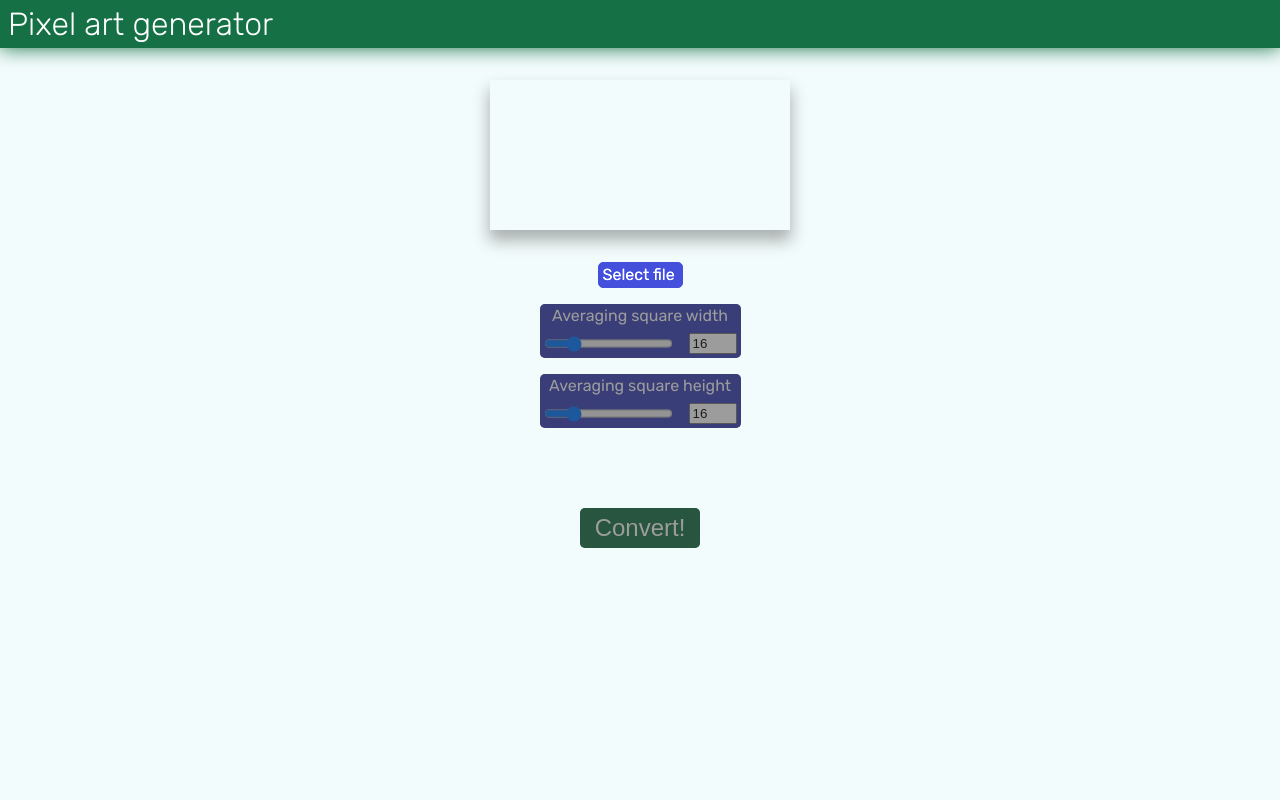
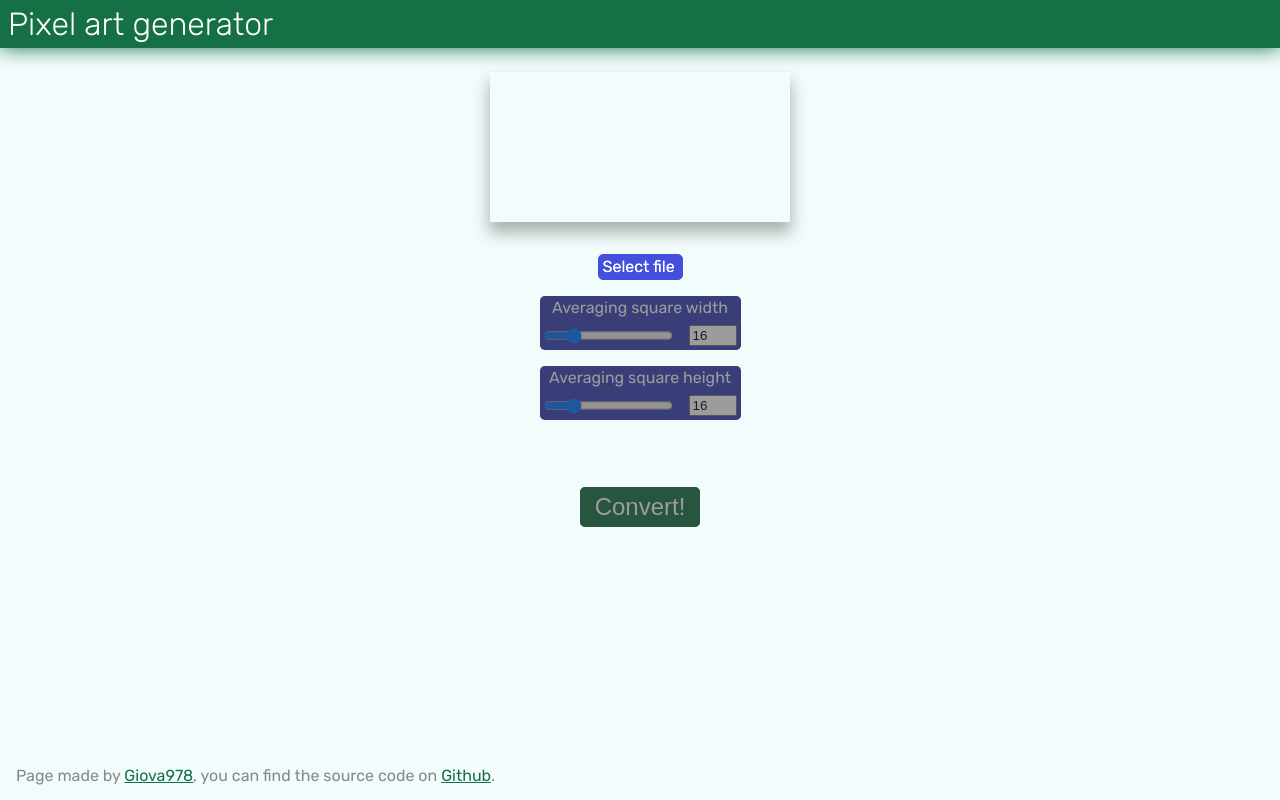
Before and after one commit to Giova978/MCpixelart, a SvelteKit app: page / in a window 1280 px wide. Built offline with nearby package versions, Linux system fonts and the light colour scheme.

Commit message:
Added footer

```diff
--- /dev/null
+++ b/src/routes/+layout.svelte
@@ -0,0 +1,26 @@
+<slot />
+
+<footer>
+	<p>Page made by <a href="https://github.com/Giova978">Giova978</a>, you can find the source code on
+    <a href="https://github.com/Giova978/MCpixelart">Github</a>.
+</p>
+</footer>
+
+<style lang="scss">
+footer {
+	box-sizing: border-box;
+	width: 100%;
+	position: absolute;
+	bottom: 0;
+	padding-bottom: 1rem;
+	padding-left: 1rem;
+
+	p {
+		color: rgb(136, 136, 136);
+	}
+
+	a {
+		color: rgb(21, 113, 69);
+	}
+}
+</style>
--- a/src/routes/+page.svelte
+++ b/src/routes/+page.svelte
@@ -148,7 +148,7 @@ nav {
 }
 
 main {
-	margin-top: 2rem;
+	margin-top: 1.5rem;
 }
 
 .disabled {
@@ -253,7 +253,7 @@ article {
 	button.convert {
 		width: 120px;
 		height: 40px;
-		margin-top: 2rem;
+		margin-top: 1.2rem;
 		font-size: 1.5rem;
 		transition: transform .3s ease;
 
```
